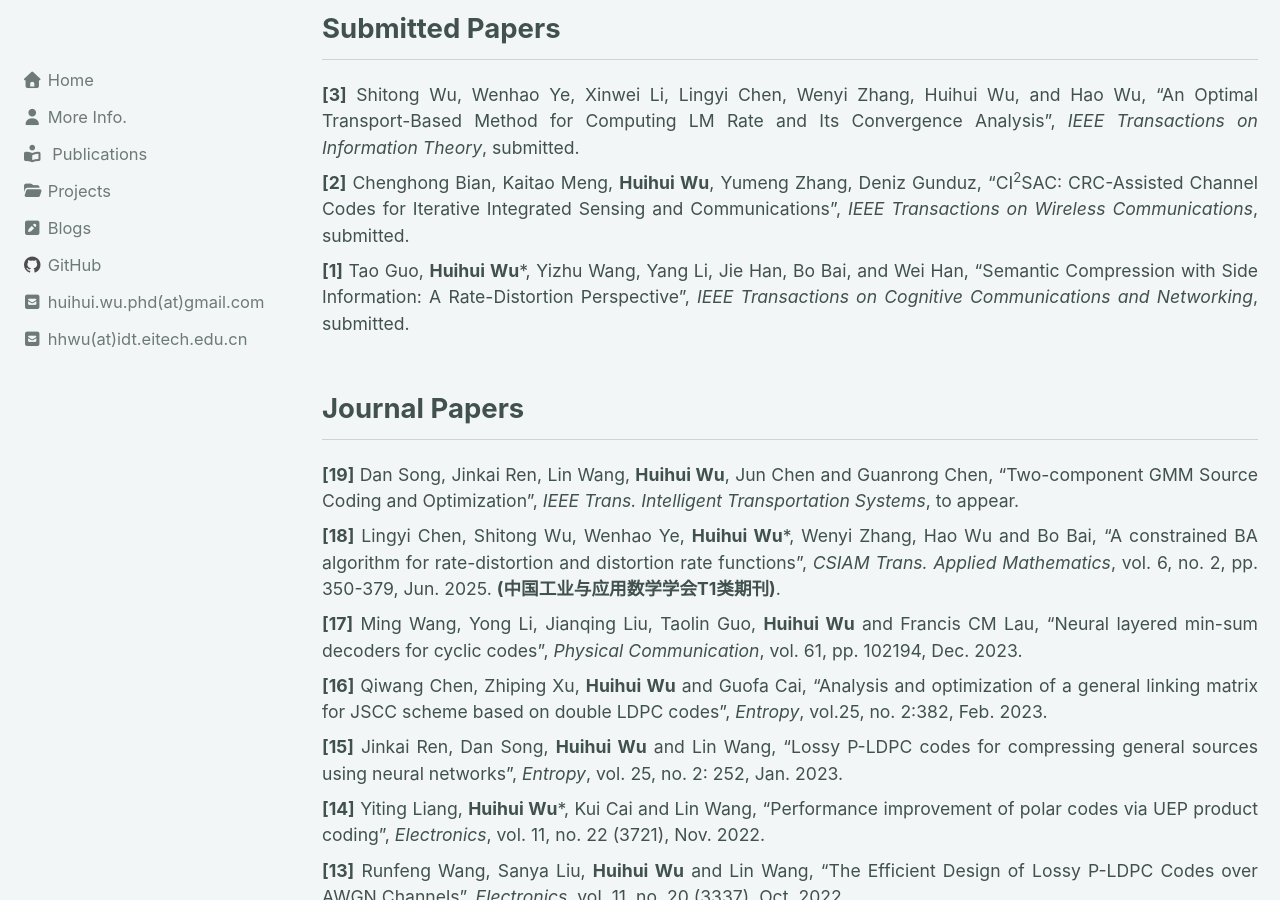
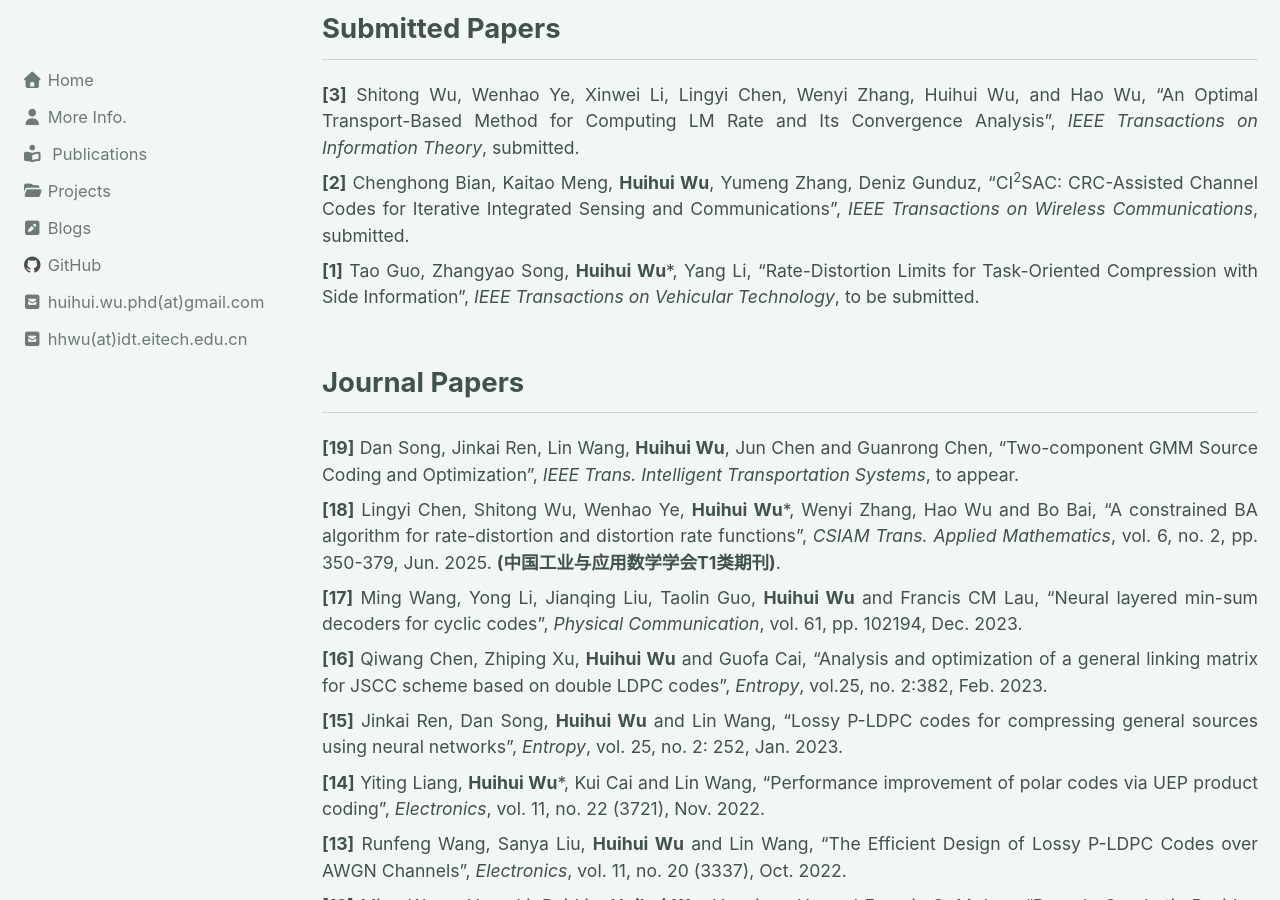
Before and after one commit to hhwu18/hhwu18.github.io, a Jekyll site: the page built from _pages/pub.md, in a window 1280 px wide and 900 px high, scrolled down 467 px. Built offline with Jekyll 4.4.1, drawn with Linux system fonts in a browser that asks for light colours; cached includes are drawn as plain includes; some web fonts are replaced; some of the changed text lies outside the part shown.

```diff
--- a/_pages/pub.md
+++ b/_pages/pub.md
@@ -16,7 +16,8 @@ classes: wide #wide screen
 <div class="publication-list" markdown="1">
 * **[3]** Shitong Wu, Wenhao Ye, Xinwei Li, Lingyi Chen, Wenyi Zhang, Huihui Wu, and Hao Wu, “An Optimal Transport-Based Method for Computing LM Rate and Its Convergence Analysis”, <em>IEEE Transactions on Information Theory</em>, submitted.
 * **[2]** Chenghong Bian, Kaitao Meng, **Huihui Wu**, Yumeng Zhang, Deniz Gunduz, “CI<sup>2</sup>SAC: CRC-Assisted Channel Codes for Iterative Integrated Sensing and Communications”, <em>IEEE Transactions on Wireless Communications</em>, submitted.
-* **[1]** Tao Guo, **Huihui Wu***, Yizhu Wang, Yang Li, Jie Han, Bo Bai, and Wei Han, “Semantic Compression with Side Information: A Rate-Distortion Perspective”, <em>IEEE Transactions on Cognitive Communications and Networking</em>, submitted.
+* **[1]** Tao Guo, Zhangyao Song, **Huihui Wu***, Yang Li, “Rate-Distortion Limits for Task-Oriented Compression
+with Side Information”, <em>IEEE Transactions on Vehicular Technology</em>, to be submitted.
 </div>
 
 ## Journal Papers
@@ -46,7 +47,7 @@ classes: wide #wide screen
 ## Conference Papers
 <div class="publication-list" markdown="1">
 * **[31]** Jiachuan Ye, Shitong Wu, Lingyi Chen, Wenyi Zhang, **Huihui Wu** and Hao Wu, “Efficient Computation of Marton's Error Exponent via Constraint Decoupling”, *IEEE Information Theory Workshop (ITW 2025)*, Syndney, Australia, Oct. 2025.
-* **[30]** Haoran Tang, Lingyi Chen, Shitong Wu, Jiakun Liu, **Huihui Wu**, Wenyi Zhang, Hao Wu, “RDD Function: A Tradeoff between Rate and Distortion-in-Distortion”, *IEEE Information Theory Workshop (ITW 2025)*, Syndney, Australia, Oct. 2025.
+* **[30]** Haoran Tang, Lingyi Chen, Shitong Wu, Jiakun Liu, **Huihui Wu***, Wenyi Zhang, Hao Wu, “RDD Function: A Tradeoff between Rate and Distortion-in-Distortion”, *IEEE Information Theory Workshop (ITW 2025)*, Syndney, Australia, Oct. 2025.
 * **[29]** Lingyi Chen, Deheng Yuan, Wenyi Zhang, Hao Wu and **Huihui Wu***, “An Efficient Alternating Minimization Algorithm for Computing Quantum Rate-Distortion Function”, <em>IEEE Information Theory Workshop (ITW 2025)</em>, Syndney, Australia, Oct. 2025.
 * **[28]** Shitong Wu, Sicheng Xu, Lingyi Chen, **Huihui Wu** and Wenyi Zhang, "Estimating Rate-Distortion Functions Using the Energy-Based Model”, *IEEE Information Theory Workshop (ITW 2025)*, Syndney, Australia, Oct. 2025.
 * **[27]** Xinwei Li, Lingyi Chen, Shitong Wu, **Huihui Wu***, Hao Wu and Wenyi Zhang, “Alternating Maximization Algorithm for Mismatch Capacity with Oblivious Relaying”, <em>IEEE Information Theory Workshop (ITW 2024)</em>, Shenzhen, China, Nov. 2024.
```
Also changed, not shown: _pages/about.md (+2 -2 lines).
